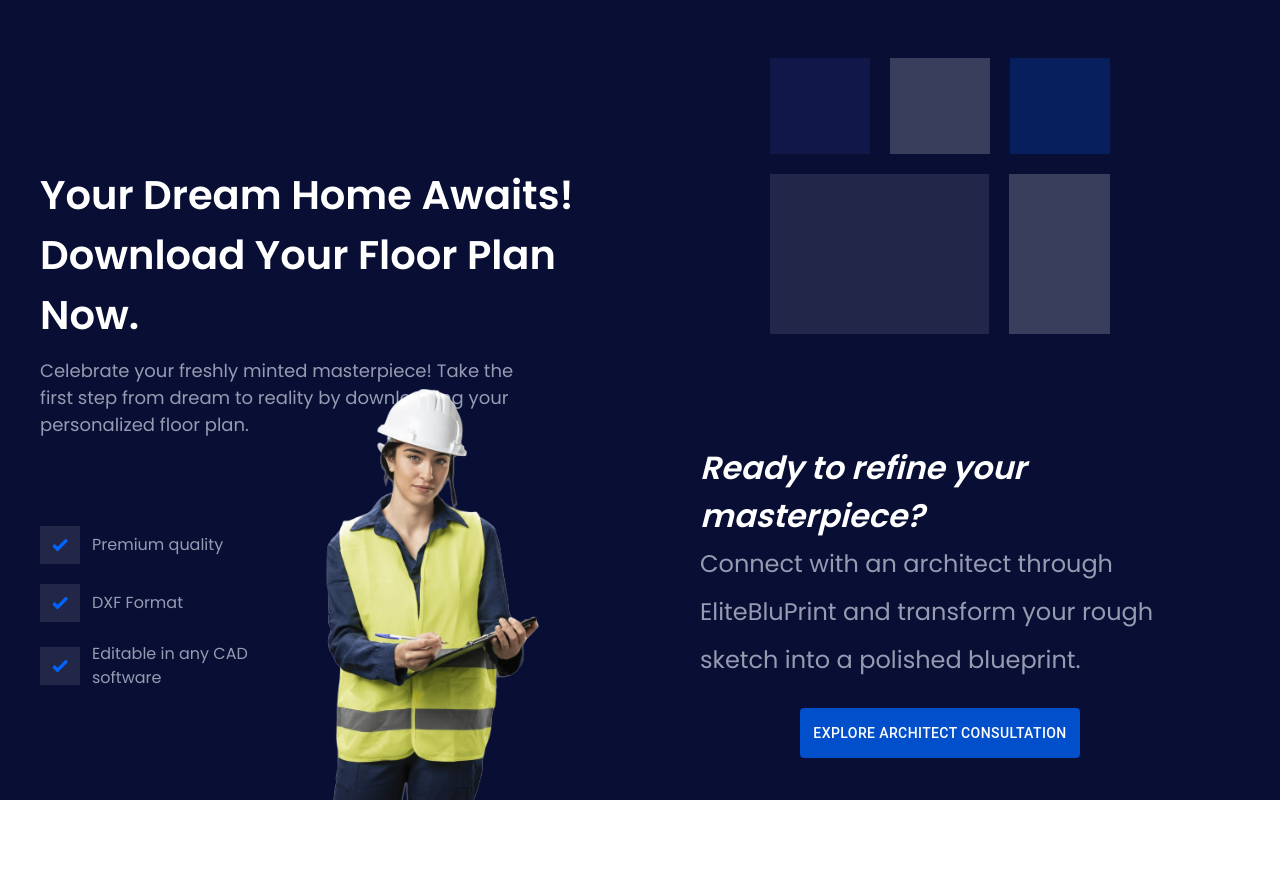
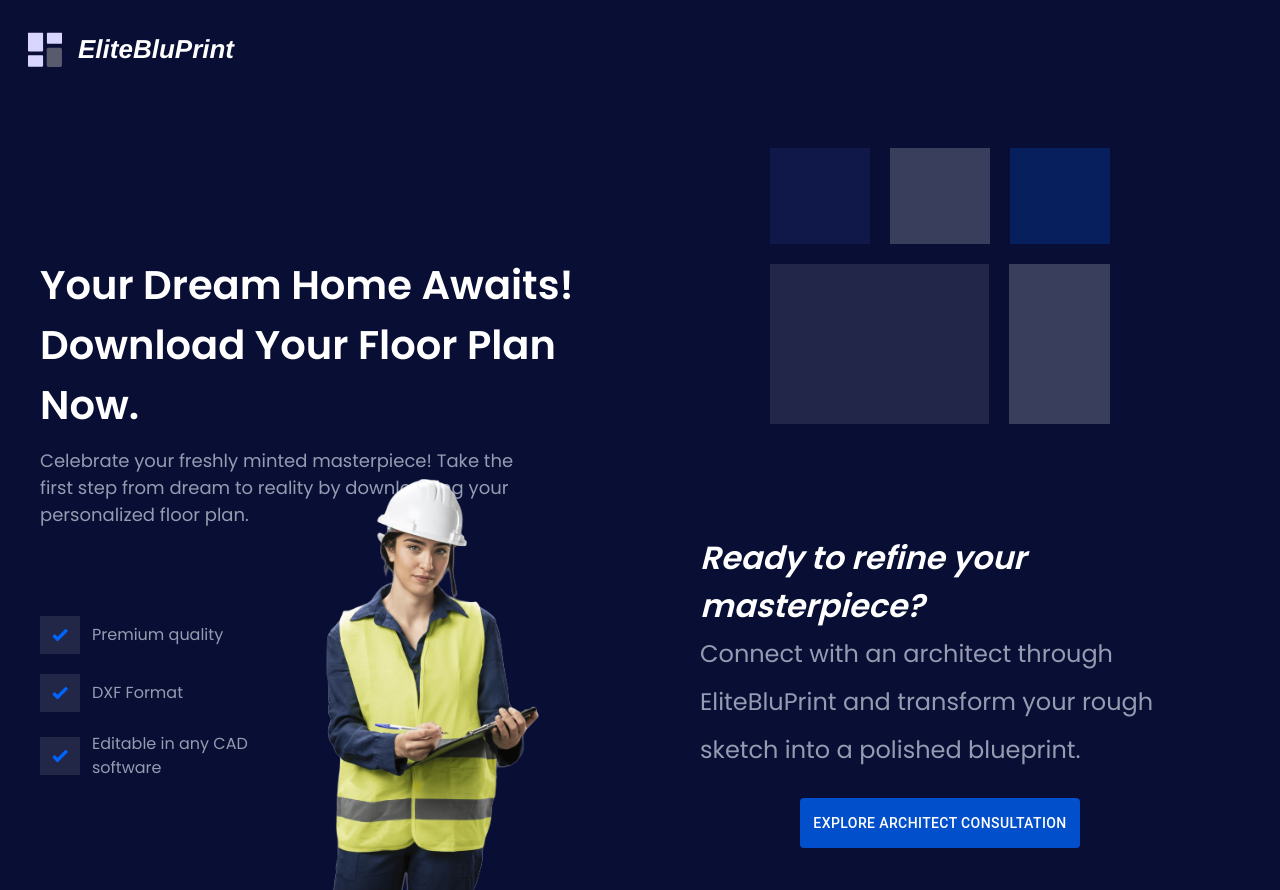
Before and after one commit to hashimkalam/SDGP-CS-28, a React (Vite) app in the folder client/: page /download in a window 1280 px wide. Before the commit the page ends 800 px from the top, so only its background shows below. Built offline with nearby package versions, Linux system fonts and the light colour scheme.

Commit message:
updated header

```diff
--- a/client/src/App.jsx
+++ b/client/src/App.jsx
@@ -9,16 +9,17 @@ import ArchitectPanel from "./Pages/ArchitectPanel/ArchitectPanel";
 import WorkspaceHistory from "./Pages/workspace/WorkspaceHistory";
 
 import UserProfile from "./Pages/UserProfile/userProfile";
+import Navbar from "./components/navbar/navbar";
 
 function App() {
   return (
-    <div>
+    <div className="bg-[#5E5ABA] min-h-screen">
       <Router>
         <Routes>
           <Route
             path="/login"
             element={
-              <div className="bg-[#5E5ABA] h-screen">
+              <div>
                 <Register />
               </div>
             }
@@ -26,7 +27,7 @@ function App() {
           <Route
             path="/signup"
             element={
-              <div className="bg-[#5E5ABA] h-screen">
+              <div>
                 <Register />
               </div>
             }
@@ -35,7 +36,7 @@ function App() {
           <Route
             path="/forgotpassword"
             element={
-              <div className="bg-[#5E5ABA] h-screen">
+              <div>
                 <ForgotPassword />
               </div>
             }
@@ -43,7 +44,7 @@ function App() {
           <Route
             path="/resetpassword"
             element={
-              <div className="bg-[#5E5ABA] h-screen">
+              <div>
                 <ResetPassword />
               </div>
             }
@@ -51,7 +52,8 @@ function App() {
           <Route
             path="/workspace"
             element={
-              <div className="bg-[#5E5ABA] h-screen">
+              <div>
+                <Navbar />
                 <Workspace />
               </div>
             }
@@ -59,7 +61,8 @@ function App() {
           <Route
             path="/workspaceHistory"
             element={
-              <div className="bg-[#5E5ABA] h-screen">
+              <div>
+                <Navbar />
                 <WorkspaceHistory />
               </div>
             }
@@ -67,7 +70,8 @@ function App() {
           <Route
             path="/userprofile"
             element={
-              <div className="bg-[#5E5ABA] h-screen">
+              <div className="bg-[#090E34]">
+                <Navbar />
                 <UserProfile />
               </div>
             }
@@ -76,7 +80,17 @@ function App() {
             path="/download"
             element={
               <div className="bg-[#090E34]">
+                <Navbar />
                 <Download />
+              </div>
+            }
+          />
+          <Route
+            path="/architectpanel"
+            element={
+              <div className="bg-[#5E5ABA]">
+                <Navbar />
+                <ArchitectPanel />
               </div>
             }
           />
@@ -84,15 +98,8 @@ function App() {
             path="/"
             element={
               <div className="bg-[#5E5ABA] h-screen">
+                <Navbar />
                 <Home />
-              </div>
-            }
-          />
-          <Route
-            path="/architectpanel"
-            element={
-              <div className="bg-[#5E5ABA]">
-                <ArchitectPanel />
               </div>
             }
           />
--- a/client/src/Pages/Home/Home.jsx
+++ b/client/src/Pages/Home/Home.jsx
@@ -1,5 +1,4 @@
 import React from "react";
-import Navbar from "../../components/navbar/navbar";
 import Hero from "../../components/hero/hero";
 import HowItWorks from "../../components/how-it-works/howitworks";
 import PriceSection from "../../components/priceSection/PriceSection";
@@ -8,7 +7,6 @@ import Footer from "../../components/footer/footer";
 function Home() {
   return (
     <div>
-      <Navbar />
       <Hero />
       <HowItWorks />
       <PriceSection />
--- a/client/src/Pages/Register/Register.jsx
+++ b/client/src/Pages/Register/Register.jsx
@@ -224,6 +224,7 @@ function Register() {
                 enqueueSnackbar("Error. Create an Account First!", {
                   variant: "error",
                 });
+                dispatch(setSelectedOption(""));
 
                 // redirect to signup page
                 setTimeout(() => {
--- a/client/src/Pages/UserProfile/userProfile.jsx
+++ b/client/src/Pages/UserProfile/userProfile.jsx
@@ -88,7 +88,7 @@ function userProfile() {
 
   console.log(editMode);
   return (
-    <div className="displayFlex flex-col text-white">
+    <div className="displayFlex flex-col text-white pb-[10%]">
       <h1>Account</h1>
 
       <div className="flex items-center justify-center flex-col mb-10">
--- a/client/src/components/navbar/navbar.css
+++ b/client/src/components/navbar/navbar.css
@@ -7,8 +7,8 @@
   justify-content: space-between;
   align-items: center;
   padding: 15px;
-  background: linear-gradient(91deg, #002865 0.25%, #004ec3 100%);
-  position: relative;
+  /* background: linear-gradient(91deg, #002865 0.25%, #004ec3 100%);
+  position: relative;*/
   top: 0;
   z-index: 999;
 }
--- a/client/src/components/navbar/navbar.jsx
+++ b/client/src/components/navbar/navbar.jsx
@@ -1,7 +1,7 @@
 import React from "react";
 import "./navbar.css";
 import { Logo } from "../Logo/logo";
-import { useNavigate } from "react-router-dom";
+import { useLocation, useNavigate } from "react-router-dom";
 import { useSelector, useDispatch } from "react-redux";
 import { signOut } from "../../redux/user/userSlice";
 
@@ -9,6 +9,7 @@ const Navbar = () => {
   const { currentUser } = useSelector((state) => state.user);
   const navigate = useNavigate();
   const dispatch = useDispatch();
+  const location = useLocation();
 
   const navigateToProfileOrDashboard = () => {
     currentUser.user.role === "architect"
@@ -34,10 +35,19 @@ const Navbar = () => {
   };
 
   return (
-    <header className="navbar">
+    <header
+      className={`navbar ${
+        location.pathname === "/"
+          ? "bg-gradient-to-r from-[#002865] to-[#004ec3] relative"
+          : location.pathname === "/userprofile" || "/download"
+          ? "bg-[#090E34]"
+          : "bg-white"
+      }`}
+    >
       <div className="logo-container">
         <Logo />
       </div>
+      {location.pathname == "/" && (
         <ul className="nav-links">
           <li>
             <a>
@@ -55,12 +65,15 @@ const Navbar = () => {
             </a>
           </li>
         </ul>
+      )}
       <div className="login-signup">
         {currentUser ? (
           <>
+            {location.pathname == "/" && (
               <button className="logout" onClick={navigateToLogout}>
                 Logout
               </button>
+            )}
             <img
               src={currentUser?.user?.profilePicture}
               alt="profilePicture"
@@ -70,6 +83,8 @@ const Navbar = () => {
           </>
         ) : (
           <>
+            {location.pathname == "/" && (
+              <>
                 <button className="login" onClick={navigateToLogin}>
                   Login
                 </button>
@@ -78,6 +93,8 @@ const Navbar = () => {
                 </button>
               </>
             )}
+          </>
+        )}
       </div>
     </header>
   );
```
Lines whose indentation alone changed are shown as unchanged.
